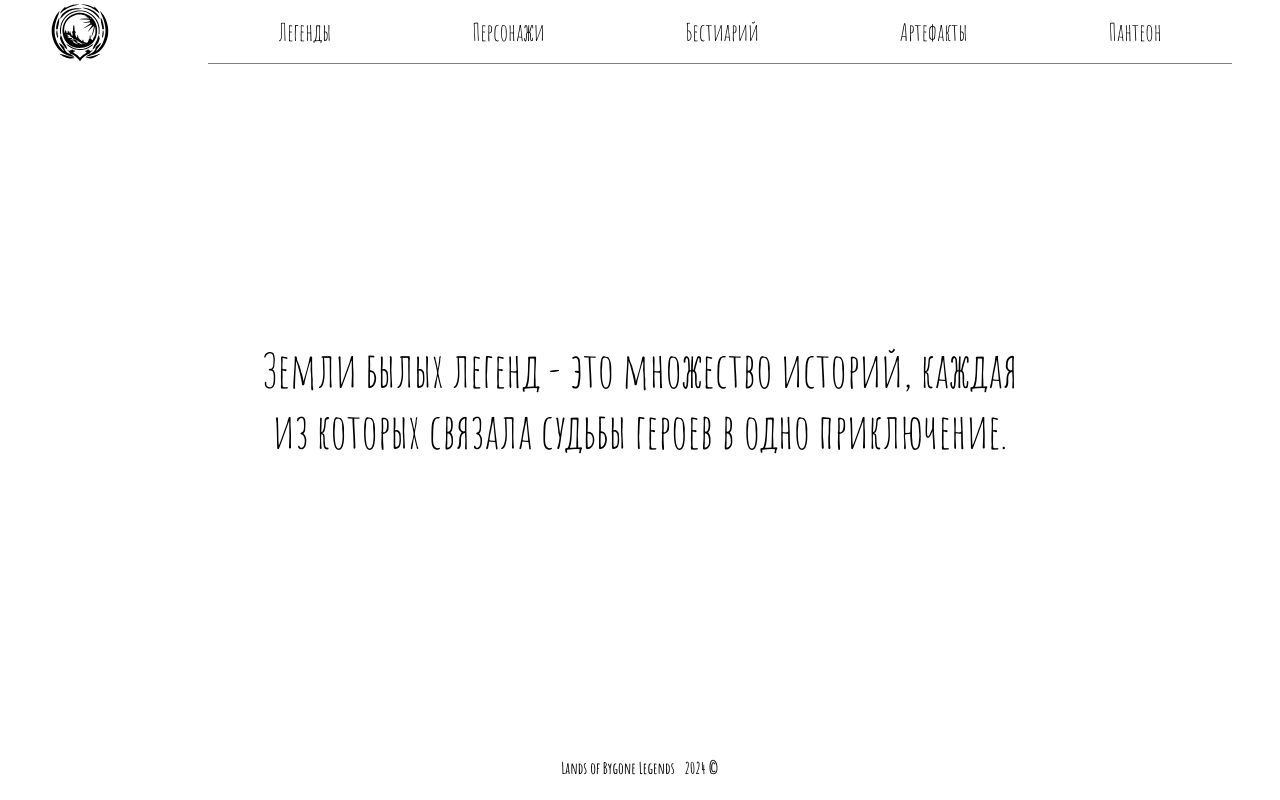
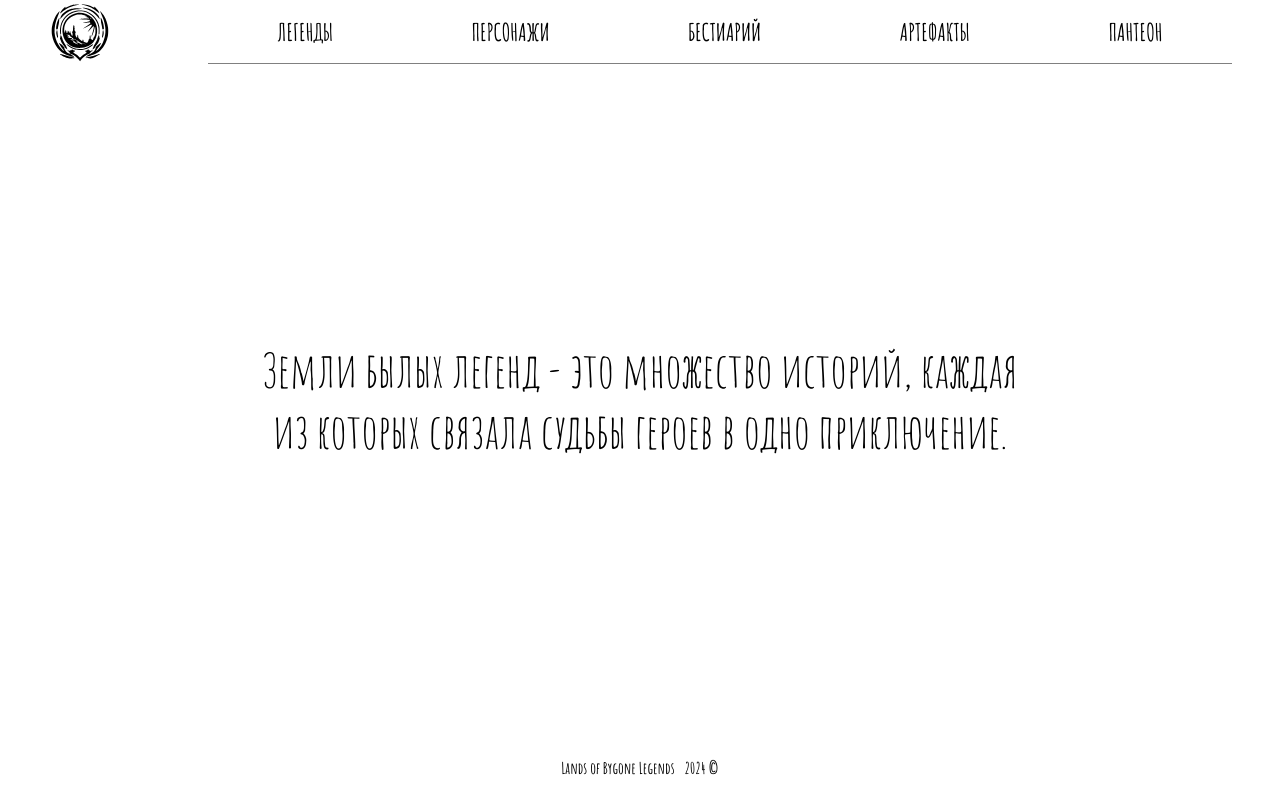
Before and after one commit to alixeyu/ency-book, a React (Create React App) app in the folder src/frontend/: page / in a window 1280 px wide. Built offline with nearby package versions, Linux system fonts and the light colour scheme.

Commit message:
update fonts for general text

```diff
--- a/src/frontend/public/index.html
+++ b/src/frontend/public/index.html
@@ -17,6 +17,10 @@
     <link rel="preconnect" href="https://fonts.gstatic.com" crossorigin>
     <link href="https://fonts.googleapis.com/css2?family=Amatic+SC:wght@400;700&display=swap" rel="stylesheet">
 
+    <link rel="preconnect" href="https://fonts.googleapis.com">
+    <link rel="preconnect" href="https://fonts.gstatic.com" crossorigin>
+    <link href="https://fonts.googleapis.com/css2?family=Roboto+Flex:opsz,wght@8..144,100..1000&display=swap" rel="stylesheet">
+
     <title>React App</title>
   </head>
   <body>
--- a/src/frontend/src/components/character-card/character-card.styles.scss
+++ b/src/frontend/src/components/character-card/character-card.styles.scss
@@ -24,6 +24,7 @@
 
             .character-story {
                 height: 100%;
+                font-family: "Roboto Flex", sans-serif;
                 text-align: justify;
                 padding: 5px 15px;
                 overflow-y: scroll;
--- a/src/frontend/src/components/header/header.styles.scss
+++ b/src/frontend/src/components/header/header.styles.scss
@@ -28,8 +28,9 @@
             padding: 10px 15px;
             color: black;
             font-size: 18pt;
+            font-weight: 700;
             text-decoration: none;
-            text-transform: capitalize;
+            text-transform: uppercase;
         }
     }
 }
```
